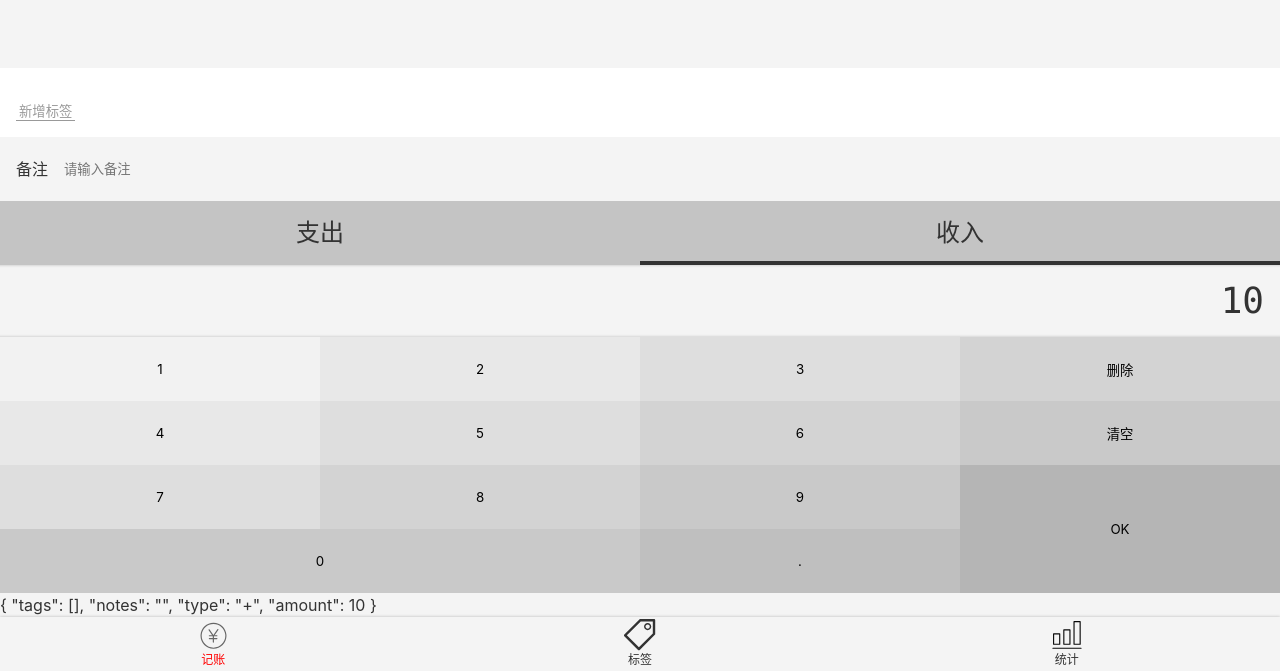
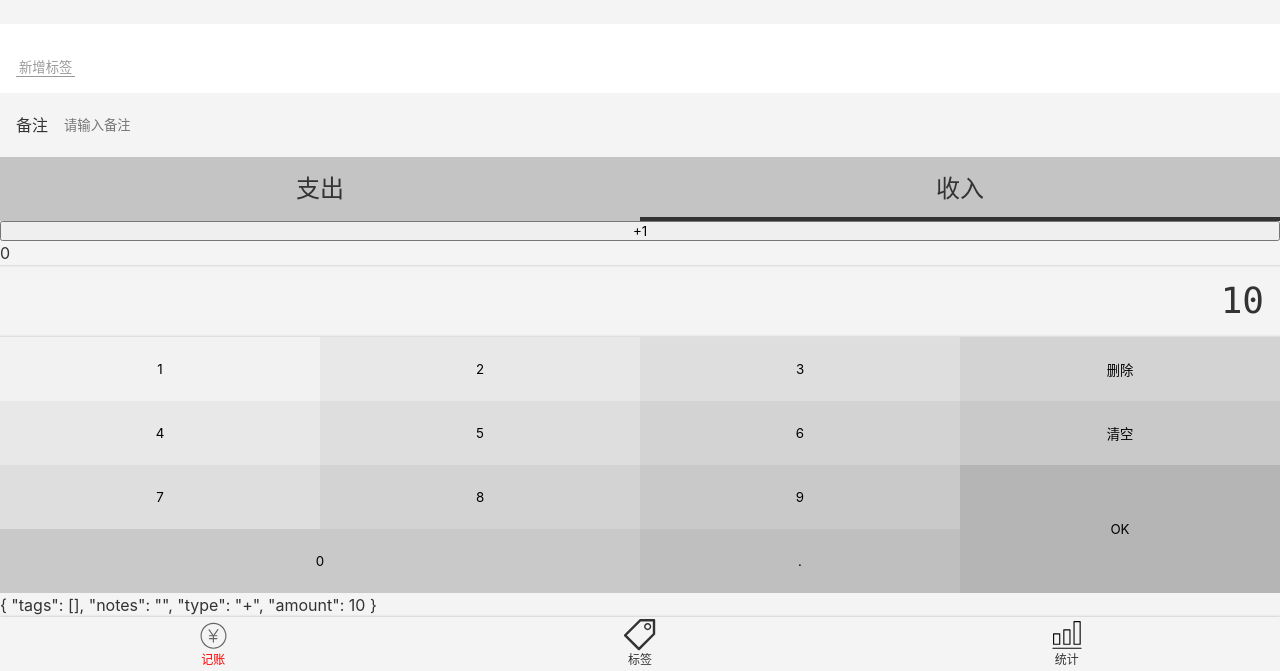
Before and after one commit to yf2050/savemoney-1, a Vue app: page /#/money in a window 1280 px wide. Shown: the part 129-800 px from the top of the page. Built offline with nearby package versions, Linux system fonts and the light colour scheme.

Commit message:
store.count 有 bug  用+1测试全局

```diff
--- a/src/App.vue
+++ b/src/App.vue
@@ -3,6 +3,18 @@
     <router-view/>
   </div>
 </template>
+
+<script lang="js">
+import store from '@/store/index2'
+
+export default {
+  data() {
+    return {
+      store: store
+    }
+  }
+}
+</script>
 
 <style lang="scss">
 @import "~@/assets/style/reset.scss";
@@ -11,7 +23,7 @@
 body {
   line-height: 1.5;
   font-size: 16px;
-  font-family:$font-hei;
+  font-family: $font-hei;
   color: #333;
   -webkit-font-smoothing: antialiased;
   -moz-osx-font-smoothing: grayscale;
--- a/src/store/index2.ts
+++ b/src/store/index2.ts
@@ -2,6 +2,10 @@ import recordStore from '@/store/recordStore';
 import tagStore from '@/store/tagStore';
 
 const store = {
+  count: 0,
+  addCount() {
+    this.count += 1;
+  },
   ...recordStore,
   ...tagStore
 };
--- a/src/views/Money.vue
+++ b/src/views/Money.vue
@@ -1,7 +1,10 @@
 <template>
   <Layout class-prefix="layout">
+
     {{ record }}
     <NumberPad :value.sync="record.amount" @submit="saveRecord"/>
+    {{ count }}
+    <button @click="add">+1</button>
     <Types :value.sync='record.type'/>
     <FormItem fileName="备注" placeholder="请输入备注" @update:value="onUpdateNotes"/>
     <Tags/>
@@ -20,11 +23,25 @@ import store from '@/store/index2';
 window.localStorage.version = '0.0.1';
 
 @Component({
-  components: {NumberPad, Types, FormItem, Tags}
+  components: {NumberPad, Types, FormItem, Tags},
+  computed: {
+    count() {
+      return store.count;
+    },
+    recordList() {
+      return store.recordList; //地址recordList 复制到recordList
+    }
+  }
 }) //components不能写在下面，不然相当于data了
 export default class Money extends Vue {
-  recordList = store.recordList; //是record的集合
+  // store = store; //告诉vue监听store
+
+  add() {
+    store.addCount();
+  }
+
   record: RecordItem = {tags: [], notes: '', type: '+', amount: 10};
+
   onUpdateNotes(value: string) {
     this.record.notes = value;
   }
```
